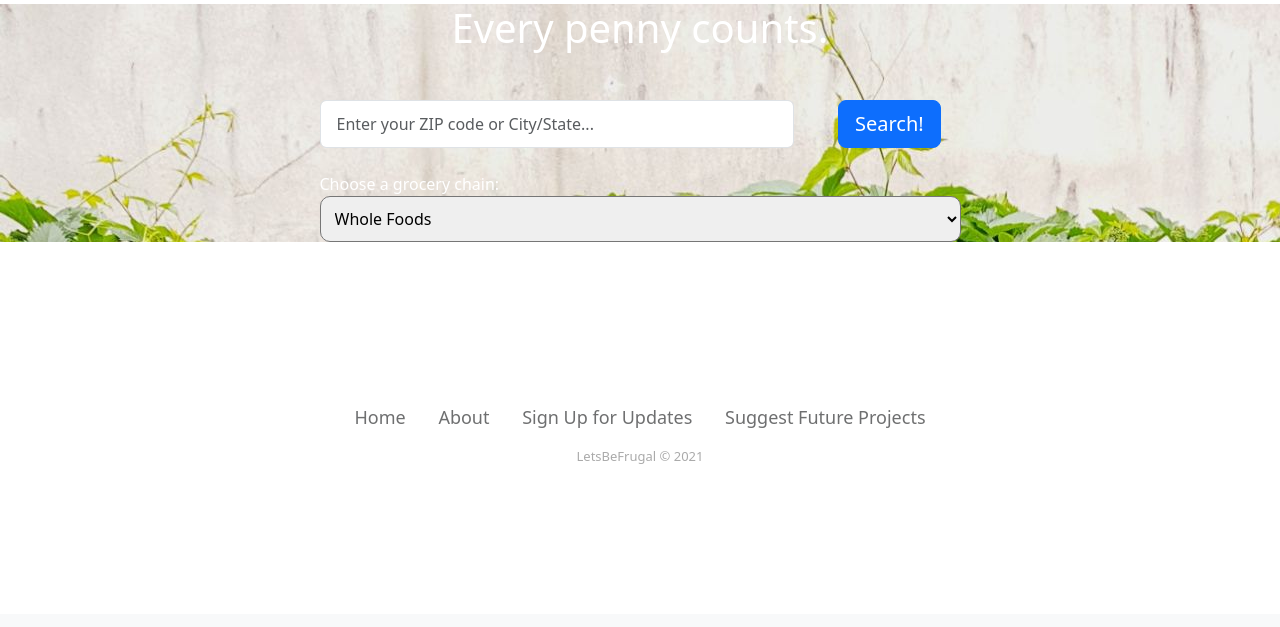
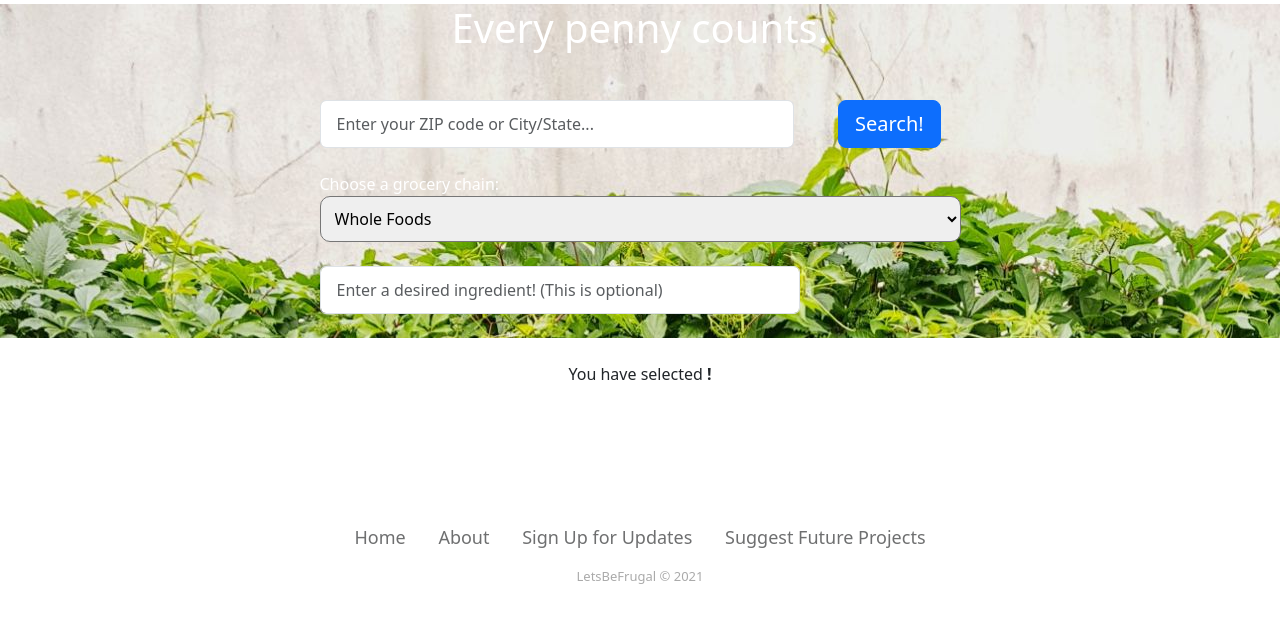
Before and after one commit to ws2516/WholeFoodsFrugality, a Flask app: page / in a window 1280 px wide. Shown: the part 186-813 px from the top of the page. Before the commit the page ends 650 px from the top, so only its background shows below. Run offline with Flask 2, Linux system fonts and the light colour scheme; some libraries are stand-ins or nearby versions.

Commit message:
String match for ingredient

```diff
--- a/app.py
+++ b/app.py
@@ -24,9 +24,21 @@ def main():
 
     	store_name = flask.request.form['store_name']
 
-    	messaged = data_pipeline.go(zip_code, store_name)
+    	ingredient = flask.request.form['ingredient']
 
-    	return render_template('index.html', waiting = messaged)
+    	choices = data_pipeline.go(zip_code, store_name)
+
+    	chosen = data_pipeline.filter_function(choices, ingredient)
+
+    	if len(chosen) == 0:
+
+    		messaged = "No products fit your description unfortunately! Come back another time!"
+
+    	else:
+
+    		messaged = data_pipeline.webify(chosen)
+
+    	return render_template('index.html', waiting = messaged, viewing = store_name)
 
 
 @app.route('/FutureProjects')
--- a/templates/index.html
+++ b/templates/index.html
@@ -80,13 +80,16 @@
                      <div align = "left">
                         <label for="store_name">Choose a grocery chain:</label>
                         <select name="store_name" id="store_name">
-                           <option value="WholeFoods">Whole Foods</option>
+                           <option value="Whole Foods">Whole Foods</option>
                            <option value="Aldi US">Aldi US</option>
                            <option value="Aldi AU">Aldi AU</option>
                            <option value="Aldi UK">Aldi UK</option>
                            <option value="Lidl">Lidl</option>
                         </select>
                      </div>
+                     <br>
+                     <div class="col-12 col-md-9 mb-2 mb-md-0"><input class="form-control" type="text" name="ingredient" placeholder="Enter a desired ingredient! (This is optional)" style="padding: 11px 16px;"></div>
+                     <br>
                   </form>
                </div>
             </div>
@@ -106,7 +109,7 @@
       </script>
       </section>
       <section>
-         <div class="special" align = "center"> <br> <br> {{ waiting | safe}} <br> <br> </div>
+         <div align = "center"> <br>  You have selected <b>{{ viewing | safe }}!</b> <br> <br> {{ waiting | safe}} <br> <br> </div>
       </section>
       <!-- Start: Footer Basic -->
       <footer class="footer-basic">
```
Also changed, not shown: data_pipeline.py (+12 -4 lines), 1 other file.
